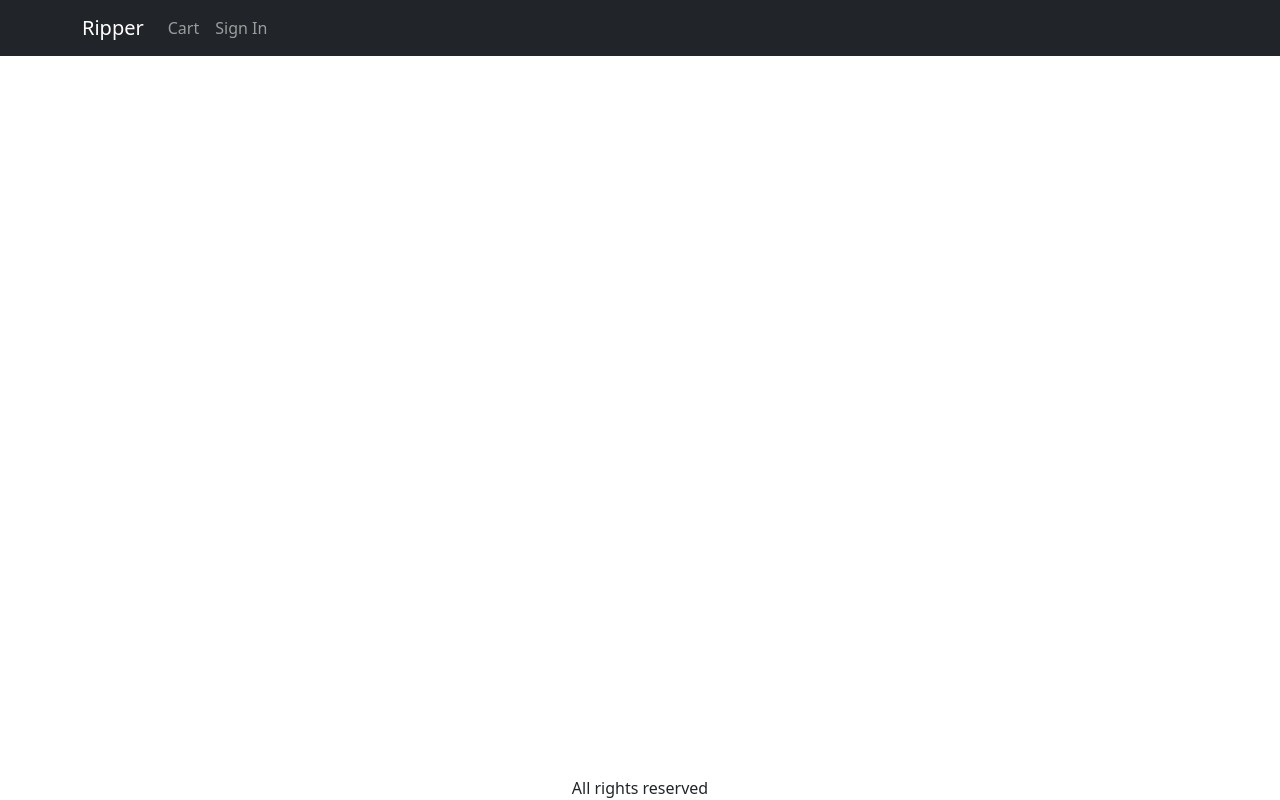
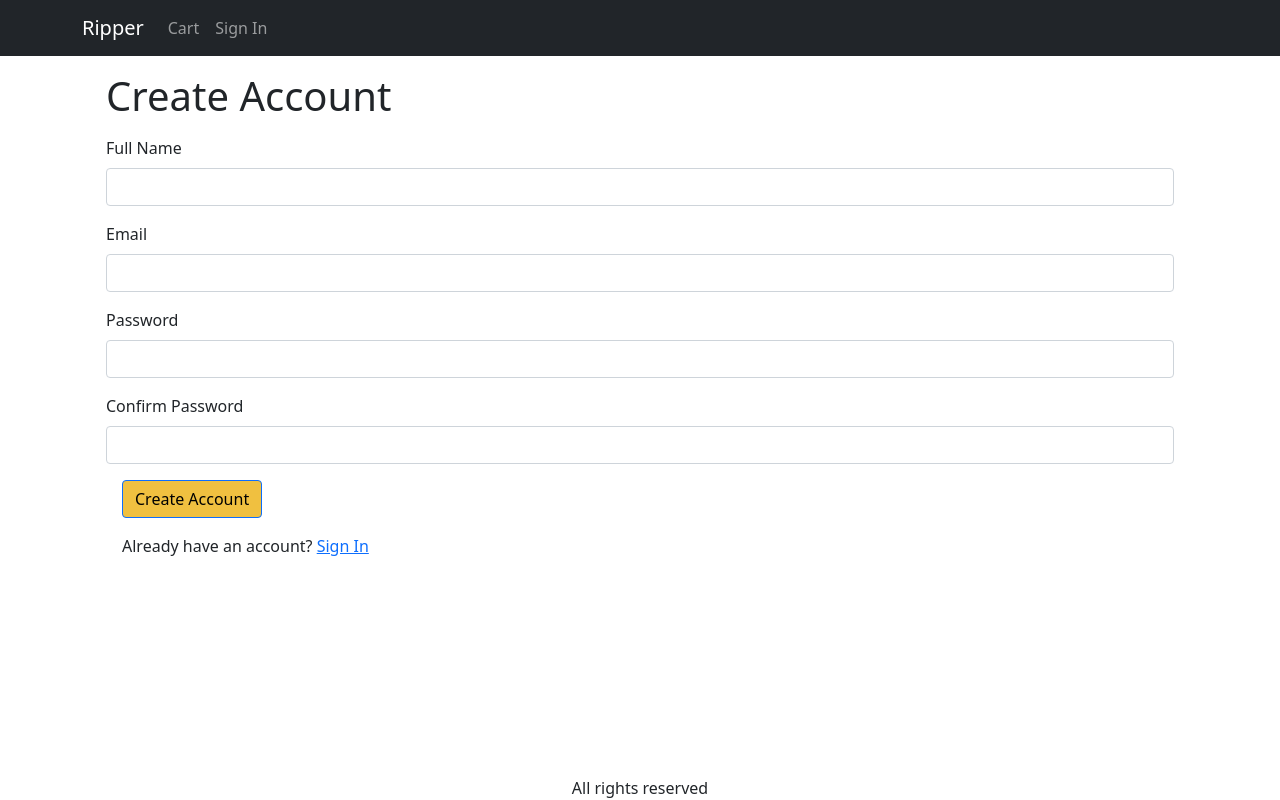
Before and after one commit to BonatheRipper/Full_stack_react_Node_ecommorce, a React (Create React App) app: page /register in a window 1280 px wide. Built offline with nearby package versions, Linux system fonts and the light colour scheme.

Commit message:
added sign up forms and sign up validations

```diff
--- a/src/App.js
+++ b/src/App.js
@@ -24,6 +24,7 @@ import "react-toastify/dist/ReactToastify.css";
 import CartScreen from "./components/cartScreen";
 import Login from "./components/Login";
 import Shipping from "./components/Shipping";
+import Register from "./components/Register";
 const App = () => {
   const { Cart, CartStock, user, setUser } = useStateContext();
   const { cart } = Cart;
@@ -94,6 +95,7 @@ const App = () => {
               <Route path="/cart" element={<CartScreen />} />
               <Route path="/login" element={<Login />} />
               <Route path="/shipping" element={<Shipping />} />
+              <Route path="/register" element={<Register />} />
             </Routes>
           </Container>
         </main>
--- a/src/components/Login.jsx
+++ b/src/components/Login.jsx
@@ -76,7 +76,7 @@ const Login = () => {
           </div>
           <div className="m-3">
             New customer ?{" "}
-            <Link to={`/signup?redirect=${redirect}`}>Register Account</Link>{" "}
+            <Link to={`/register?redirect=${redirect}`}>Register Account</Link>{" "}
           </div>
         </Form>
       </div>
--- /dev/null
+++ b/src/components/Register.jsx
@@ -0,0 +1,107 @@
+import React from "react";
+import { Helmet } from "react-helmet-async";
+import { toast } from "react-toastify";
+import axios from "axios";
+import { Container, Form, Button } from "react-bootstrap";
+import { Link, useNavigate, useLocation } from "react-router-dom";
+import { GetError, GetSuccess } from "../util";
+import { useState } from "react";
+import { useStateContext } from "./Store";
+
+const Register = () => {
+  const [email, setEmail] = useState("");
+  const [fullName, setFullName] = useState("");
+  const [password, setPassword] = useState("");
+  const [password2, setPassword2] = useState("");
+  const navigate = useNavigate();
+  const { search } = useLocation();
+  const redirectInUrl = new URLSearchParams(search).get("redirect");
+  const redirect = redirectInUrl ? redirectInUrl : "/";
+  const { user, setUser } = useStateContext();
+
+  const FormSubmitHandler = async (e) => {
+    e.preventDefault();
+
+    try {
+      if (password !== password2) {
+        toast.error("password does not match");
+        return;
+      }
+      const { data } = await axios.post("/api/users/register", {
+        email,
+        password,
+        fullName,
+        password2,
+      });
+      if (data) {
+        localStorage.setItem("user", JSON.stringify(data));
+        const UserInfo = JSON.parse(localStorage.getItem("user"));
+        if (UserInfo) {
+          setUser((prev) => {
+            return {
+              ...UserInfo,
+            };
+          });
+        }
+      }
+      navigate(redirect || "/");
+    } catch (e) {
+      if (e) {
+        toast.error(GetError(e));
+      }
+    }
+  };
+
+  return (
+    <Container className="small-container">
+      <Helmet>
+        <title>Create Account</title>
+      </Helmet>
+      <div className="container small-container">
+        <h1 className="my-3">Create Account</h1>
+        <Form onSubmit={FormSubmitHandler}>
+          <Form.Group className="mb-3" controlId="fullName">
+            <Form.Label>Full Name</Form.Label>
+            <Form.Control
+              type="text"
+              required
+              onChange={(e) => setFullName(e.target.value)}
+            />
+          </Form.Group>
+          <Form.Group className="mb-3" controlId="email">
+            <Form.Label>Email</Form.Label>
+            <Form.Control
+              type="email"
+              required
+              onChange={(e) => setEmail(e.target.value)}
+            />
+          </Form.Group>
+          <Form.Group className="mb-3" controlId="password">
+            <Form.Label>Password</Form.Label>
+            <Form.Control
+              type="password"
+              required
+              onChange={(e) => setPassword(e.target.value)}
+            />
+          </Form.Group>
+          <Form.Group className="mb-3" controlId="password2">
+            <Form.Label>Confirm Password</Form.Label>
+            <Form.Control
+              type="password"
+              required
+              onChange={(e) => setPassword2(e.target.value)}
+            />
+          </Form.Group>
+          <div className="m-3 mt-3">
+            <Button type="submit">Create Account</Button>
+          </div>
+          <div className="m-3">
+            Already have an account? <Link to={`/login`}>Sign In</Link>{" "}
+          </div>
+        </Form>
+      </div>
+    </Container>
+  );
+};
+
+export default Register;
--- a/src/util.js
+++ b/src/util.js
@@ -3,3 +3,8 @@ export const GetError = (error) => {
     ? error.response.data.message
     : error.message;
 };
+export const GetSuccess = (data) => {
+  return data.message && data.response.data.message
+    ? data.response.data.message
+    : data.message;
+};
```
Also changed, not shown: 2 other files (tests, documents, lock files or other folders).
